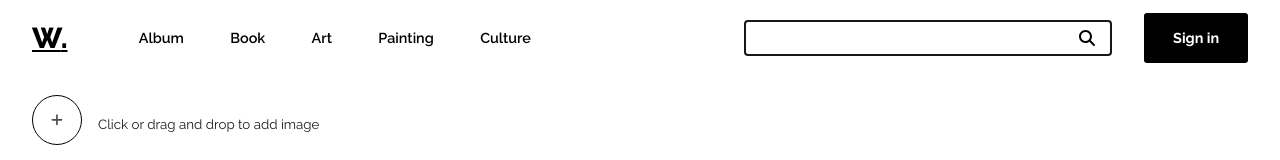
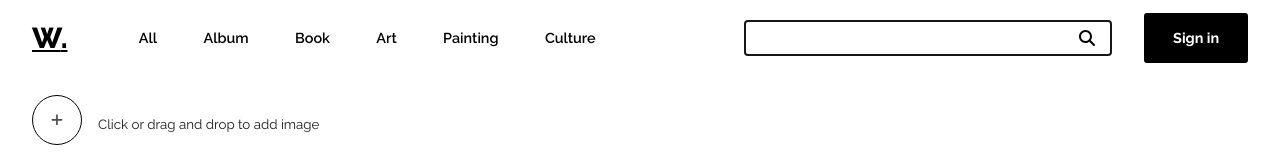
Before and after one commit to osakdv/drag-and-drop-gallery, a React (Create React App) app: page / in a window 1280 px wide. Shown: the top 160 px of the page. Built offline with nearby package versions, Linux system fonts and the light colour scheme.

Commit message:
Filter functionality

```diff
--- a/src/Home.js
+++ b/src/Home.js
@@ -19,7 +19,32 @@ const Home = () => {
   const [imgSrc, setImgSrc] = useState();
   let newImgTags = [];
 
+  const [filterBy, setFilterBy] = useState("");
   const [imgDetailPopup, setImgDetailPopup] = useState(false);
+  const [originalData, setOriginalData] = useState(
+    [
+        {
+          img: img1,
+          title: "Pattern Art",
+          tags: ["Culture", "Art"],
+        },
+        {
+          img: img2,
+          title: "Senegal Senegal",
+          tags: ["Book", "Art"],
+        },
+        {
+          img: img3,
+          title: "This Marijata",
+          tags: ["Album", "Art"],
+        },
+        {
+          img: img4,
+          title: "Mozambique Rho.",
+          tags: ["Book"],
+        },
+      ]
+  )
   const [allImgDetails, setAllImgDetails] = useState([
     {
       img: img1,
@@ -80,6 +105,7 @@ const Home = () => {
     newImgTags = tags;
     const newImg = newImgDetails(imgSrc, newImgTitle, newImgTags);
     setAllImgDetails([...allImgDetails, newImg]);
+    setOriginalData([...originalData, newImg])
     setImgDetailPopup(false);
   };
 
@@ -152,12 +178,65 @@ const Home = () => {
     const draggedData = e.dataTransfer;
     const files = draggedData.files;
     Array.from(files).forEach((file) => {
+        if (!isLoggedIn) {
+            setIsLoggedIn(false);
+            setInputDisable(true);
+            return;
+          } else {
+            setInputDisable(true);
+          }
       fileHandler(file, file.name, file.type);
     });
   };
 
   const loginHandler = (state) => {
     setIsLoggedIn(state);
+  };
+
+  //   navbar filter
+  const resetFilter = () => {
+    setAllImgDetails(originalData);
+    console.log(allImgDetails)
+  }
+
+  const filterFunc = (val) => {
+    resetFilter()
+
+    let filteredData;
+    filteredData = allImgDetails.filter((data) => data.tags.includes(val));
+    setAllImgDetails(filteredData);
+  };
+
+  const filterByLink = (link) => {
+    switch (link) {
+      case "All":
+        setAllImgDetails([...originalData]);
+        break;
+
+      case "Album":
+        filterFunc("Album");
+        break;
+
+      case "Book":
+        filterFunc("Book");
+        break;
+
+      case "Art":
+        filterFunc("Art");
+        break;
+
+      case "Culture":
+        filterFunc("Culture");
+        break;
+
+        case "Painting":
+        filterFunc("Painting");
+        break;
+
+
+      default:
+        break;
+    }
   };
 
   return (
@@ -168,7 +247,7 @@ const Home = () => {
       {isLoggedIn === false ? <Signin loginHandler={loginHandler} /> : null}
 
       {/* nav */}
-      <Navbar />
+      <Navbar handFiltered={filterByLink} />
       {/* marquee */}
       {/* img content */}
       <div className="home-content">
--- a/src/components/Navbar.js
+++ b/src/components/Navbar.js
@@ -2,7 +2,11 @@ import { Link } from "react-router-dom";
 import { FontAwesomeIcon } from "@fortawesome/react-fontawesome";
 import { faMagnifyingGlass } from "@fortawesome/free-solid-svg-icons";
 
-const Navbar = () => {
+const Navbar = ({handFiltered}) => {
+  const filterHandler = (name) => {
+    handFiltered(name)
+  }
+
   return (
     <div className="navbar">
       {/*  */}
@@ -16,11 +20,12 @@ const Navbar = () => {
 
         {/* filterable links */}
         <ul>
-          <li>Album</li>
-          <li>Book</li>
-          <li>Art</li>
-          <li>Painting</li>
-          <li>Culture</li>
+          <li onClick={() => {filterHandler("All")}}>All</li>
+          <li onClick={() => {filterHandler("Album")}}>Album</li>
+          <li onClick={() => {filterHandler("Book")}}>Book</li>
+          <li onClick={() => {filterHandler("Art")}}>Art</li>
+          <li onClick={() => {filterHandler("Painting")}}>Painting</li>
+          <li onClick={() => {filterHandler("Culture")}}>Culture</li>
         </ul>
       </div>
 
```
Also changed, not shown: 1 other file (tests, documents, lock files or other folders).
